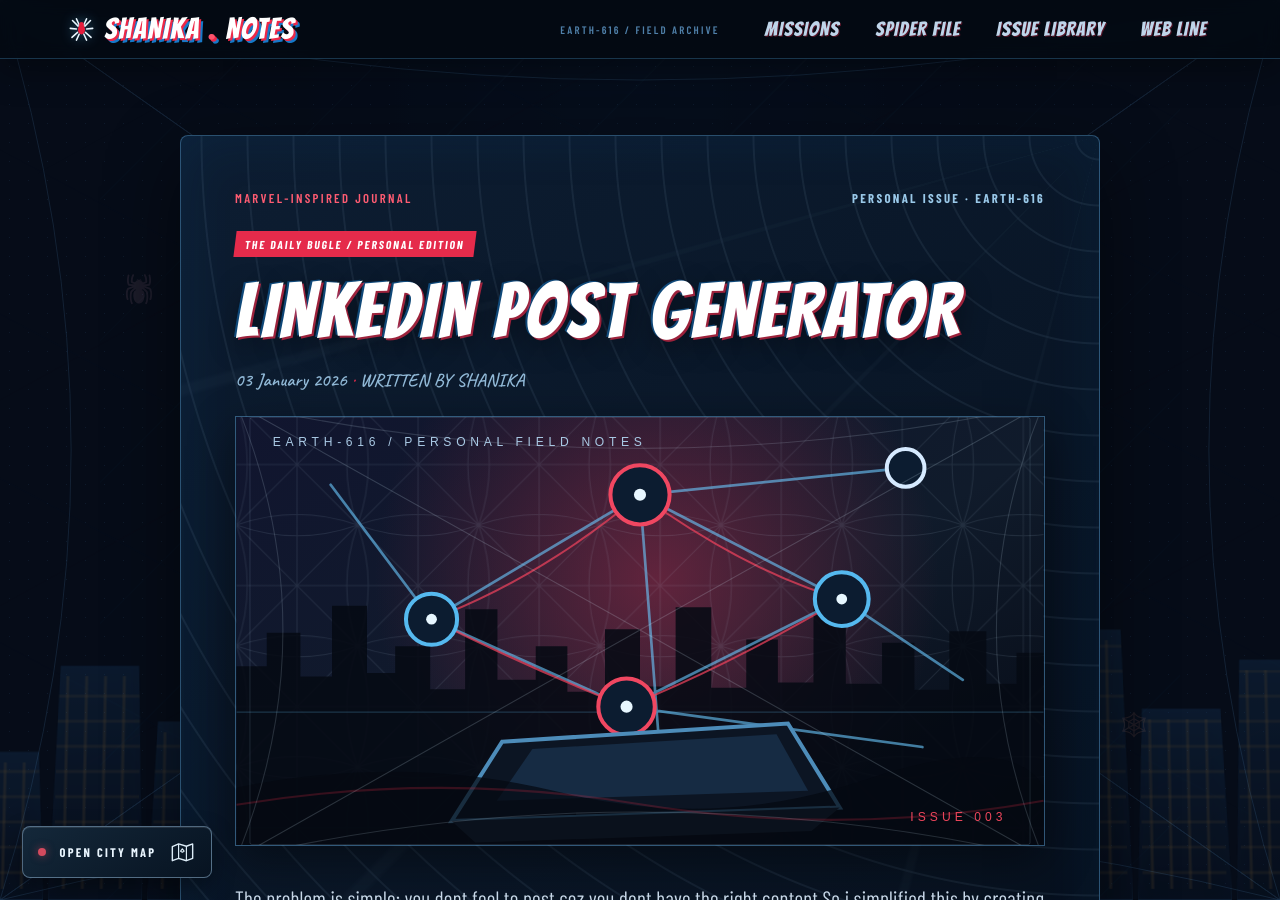
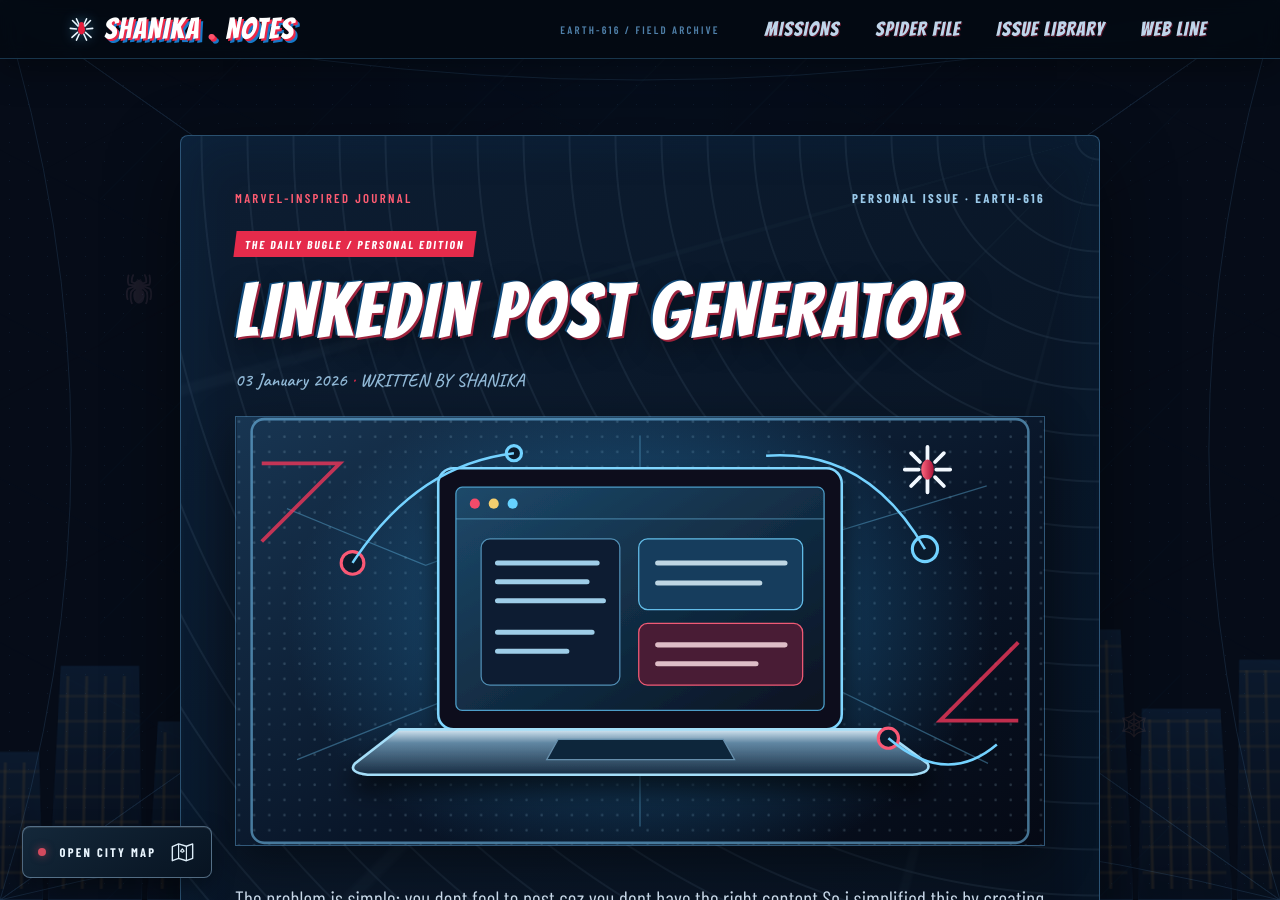
Before and after one commit to shanikashameems/shanikashameems.github.io, a Jekyll site: the page built from _posts/2026-01-03-linkedin-post-generator.md, in a window 1280 px wide and 900 px high. Built offline with Jekyll 4.4.1, drawn with Linux system fonts in a browser that asks for light colours; some web fonts are replaced.

Commit message:
Refresh Spider-Verse post issue artwork

```diff
--- a/_posts/2026-01-03-linkedin-post-generator.md
+++ b/_posts/2026-01-03-linkedin-post-generator.md
@@ -1,7 +1,8 @@
 ---
 layout: default
 title: LinkedIn Post Generator
-image: /assets/spider-ai-workflow.svg
+image: /assets/thumb-ai-post-lab.svg
+image_alt: "A futuristic laptop displaying a glowing AI writing workspace"
 ---
 The problem is simple: you dont feel to post coz you dont have the right content
 So i simplified this by creating a linkedin post generator
```
